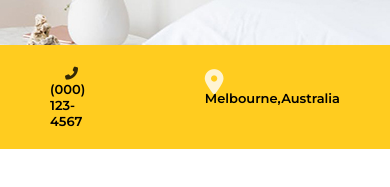
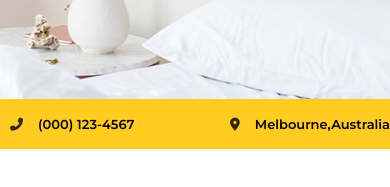
Before and after one commit to Mardon07/luxestate, a plain HTML site: page index.html in a window 390 px wide. Shown: the part 531-718 px from the top of the page. Drawn offline with Linux system fonts and the light colour scheme.

Commit message:
Add files via upload

```diff
--- a/style.css
+++ b/style.css
@@ -508,7 +508,7 @@ form{
     font-size: 18px;
     color: #1f373d;
 }
-.fa-map-marker-alt{
+.awesome-phone i{
     font-size: 25px;
     margin: 0;
     position: relative;
@@ -737,10 +737,17 @@ hr{
         justify-content: space-between;
         background: #ffcc1f;
         font-size: 13px;
+        height: 50px;
+        align-items: center;
+
 
     }
-  .fas{
+    .intro-contacts p{
+        padding: 0;
+    }
+  .intro-contacts i{
       margin-right: 5px;
+      padding: 0 10px;
   }
     .aws-input{
         width: 180px;
@@ -848,7 +855,7 @@ hr{
         flex-direction: column;
     }
     .footer-content input[type=text]{
-        width: 290px;
+        width: 260px;
         height: 50px;
     }
     .footer-contacts{
@@ -859,4 +866,8 @@ hr{
         padding-right: 10px;
         padding-left: 10px;
     }
+    .footer-link{
+        margin-right: 20%;
+    }
+
 }
```
